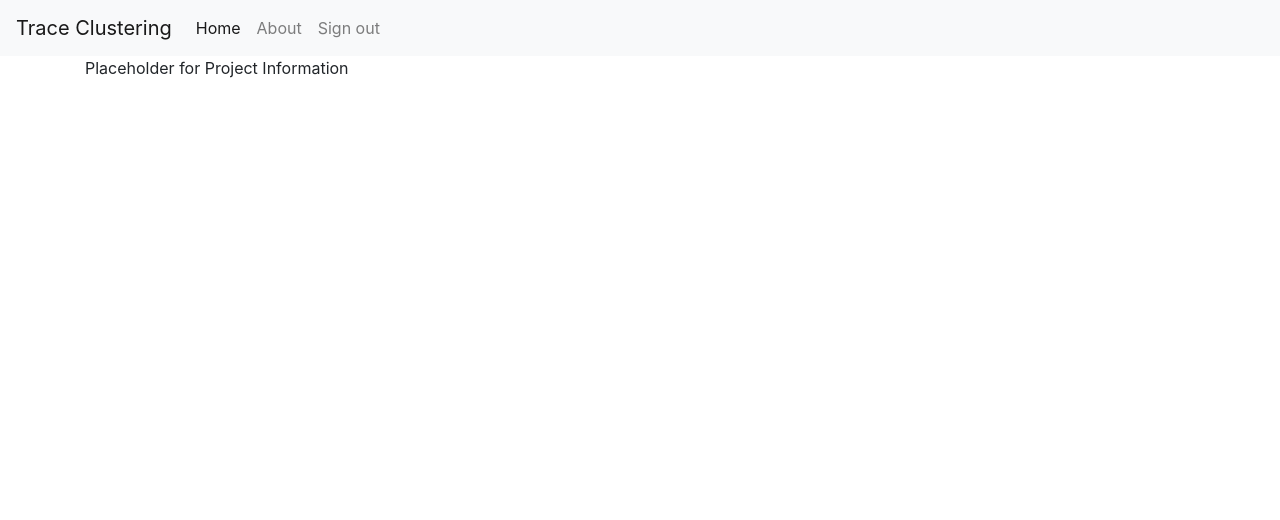
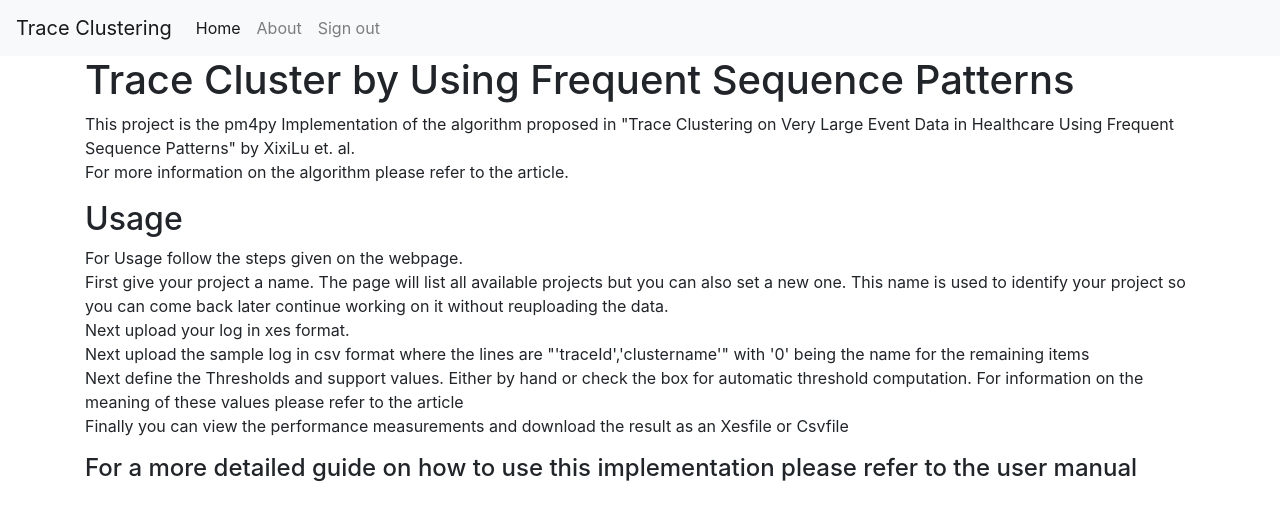
Before and after one commit to FredFuh/TraceClustering, a Flask app: page /about in a window 1280 px wide. Shown: the top 520 px of the page. Run offline with Flask 2, Linux system fonts and the light colour scheme; some libraries are stand-ins or nearby versions.

Commit message:
added some info to about page

```diff
--- a/traceClustering/FlaskImpl/templates/about.html
+++ b/traceClustering/FlaskImpl/templates/about.html
@@ -4,6 +4,29 @@
 
 {% block content %}
    <div class="about">
-     <p>Placeholder for Project Information</p>
+       <h1>Trace Cluster by Using Frequent Sequence Patterns </h1>
+     <p>This project is the pm4py Implementation of the algorithm proposed in
+         "Trace Clustering on Very Large Event Data in Healthcare Using Frequent Sequence Patterns"
+      by XixiLu et. al.
+         <br>
+         For more information on the algorithm please refer to the article.
+
+     </p>
+       <h2>
+           Usage
+       </h2>
+       <p> For Usage follow the steps given on the webpage. <br>
+       First give your project a name. The page will list all available projects but you
+       can also set a new one. This name is used to identify your project so you can come back later
+       continue working on it without reuploading the data.    <br>
+       Next upload your log in xes format. <br>
+       Next upload the sample log in csv format where the lines are "'traceId','clustername'"
+       with '0' being the name for the remaining items <br>
+       Next define the Thresholds and support values. Either by hand or check the box for automatic
+       threshold computation. For information on the meaning of these values please refer to the article <br>
+       Finally you can view the performance measurements and download the result as an Xesfile or Csvfile
+           <br>
+       </p>
+    <h4>For a more detailed guide on how to use this implementation please refer to the user manual</h4>
    </div>
 {% endblock %}
```
